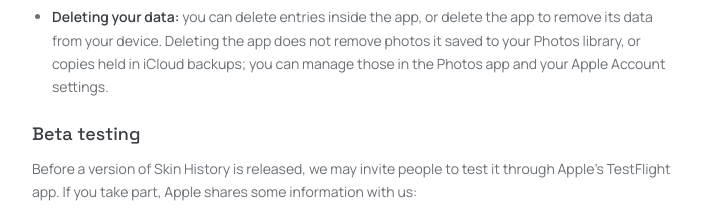
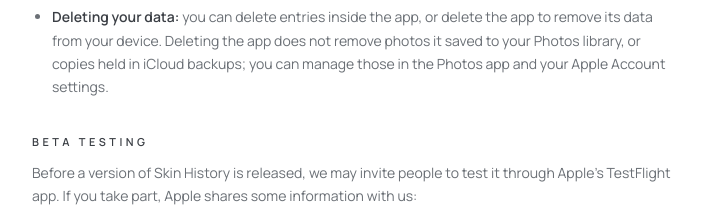
Before and after one commit to dev-ethically/antipode-labs-site, a plain HTML site: page privacy.html in a window 1280 px wide. Shown: the part 1614-1826 px from the top of the page, 288-989 px from the left. Drawn offline with Linux system fonts and the light colour scheme.

Commit message:
Add files via upload

```diff
--- a/privacy.html
+++ b/privacy.html
@@ -67,7 +67,7 @@ footer .links{margin-top:14px}
 <li><strong>Apple services:</strong> if you use iCloud Backup, your device backup, including the app&rsquo;s data, is stored by Apple under your Apple Account. If you use iCloud Photos, photos the app saves to your Photos library are also stored there. This is controlled by your device settings and Apple&rsquo;s privacy policy, not by us.</li>
 <li><strong>Deleting your data:</strong> you can delete entries inside the app, or delete the app to remove its data from your device. Deleting the app does not remove photos it saved to your Photos library, or copies held in iCloud backups; you can manage those in the Photos app and your Apple Account settings.</li>
 </ul>
-<h3>Beta testing</h3>
+<h2>Beta testing</h2>
 <p>Before a version of Skin History is released, we may invite people to test it through Apple&rsquo;s TestFlight app. If you take part, Apple shares some information with us:</p>
 <ul>
 <li>your name and email address, if we invited you by email;</li>
```
